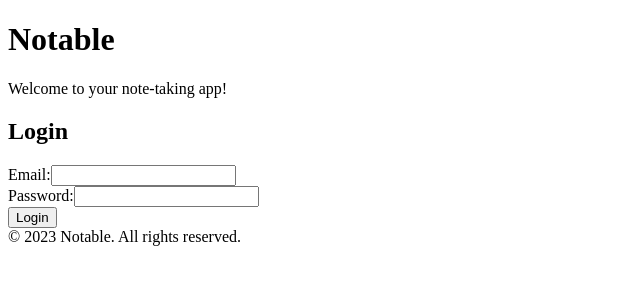
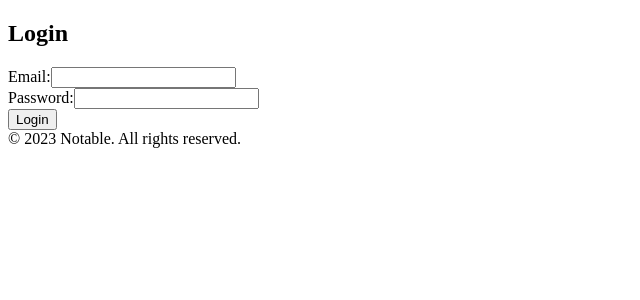
Before and after one commit to melmuya/Notable, a React (Vite) app in the folder frontend/: page / in a window 1280 px wide. Shown: the top 300 px of the page, without its empty margins (0-640 px from the left). Built offline with nearby package versions, Linux system fonts and the light colour scheme.

Commit message:
Cleaned up some of the layout of app.jsx

```diff
--- a/frontend/src/App.jsx
+++ b/frontend/src/App.jsx
@@ -9,8 +9,7 @@ function App() {
 
   return (
     <div className="App">
-      <h1>Notable</h1>
-      <p>Welcome to your note-taking app!</p>
+      <main>
         <Routes>
           <Route path="/" element={<Login />} />
           <Route path="/register" element={<Register />} />
@@ -23,6 +22,8 @@ function App() {
           />
           <Route path="/logout" element={<Logout />} />
         </Routes>
+      </main>
+
       <footer>© 2023 Notable. All rights reserved.</footer>
     </div>
 
```
Lines whose indentation alone changed are shown as unchanged.
